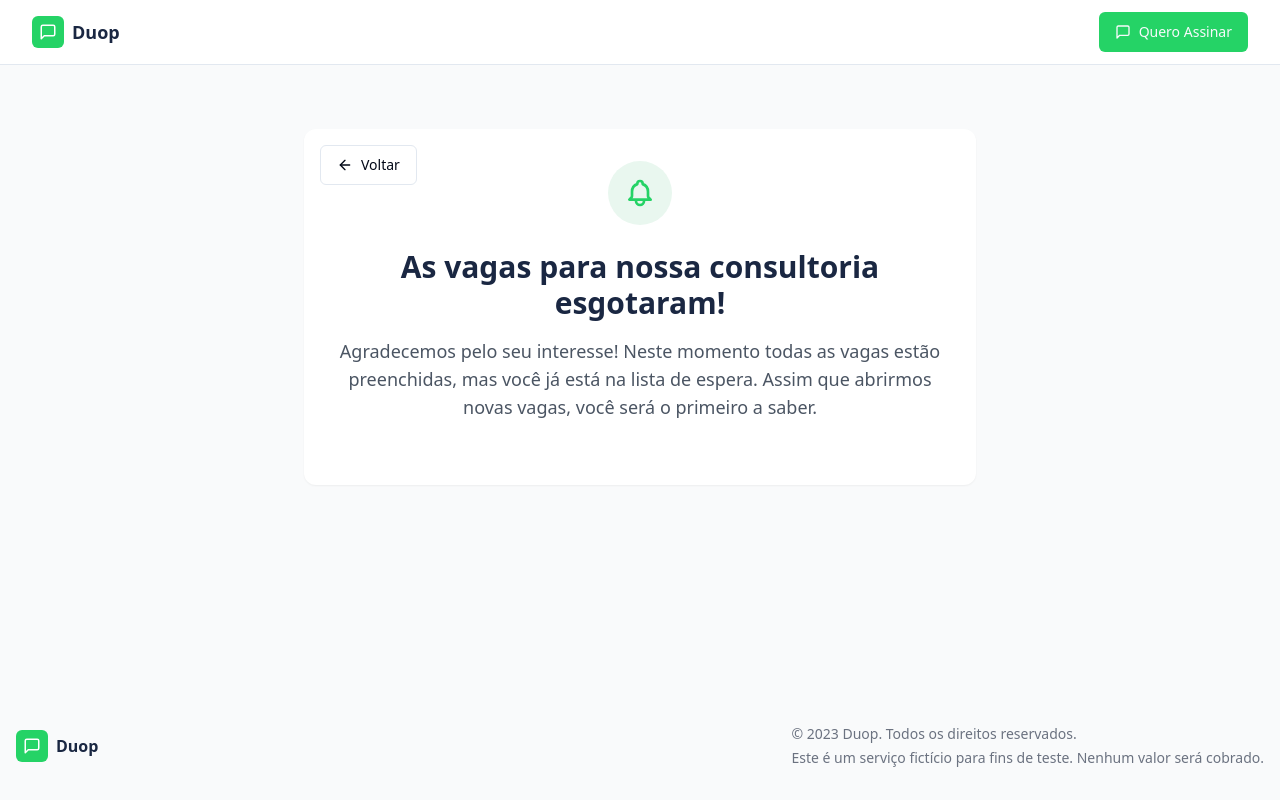
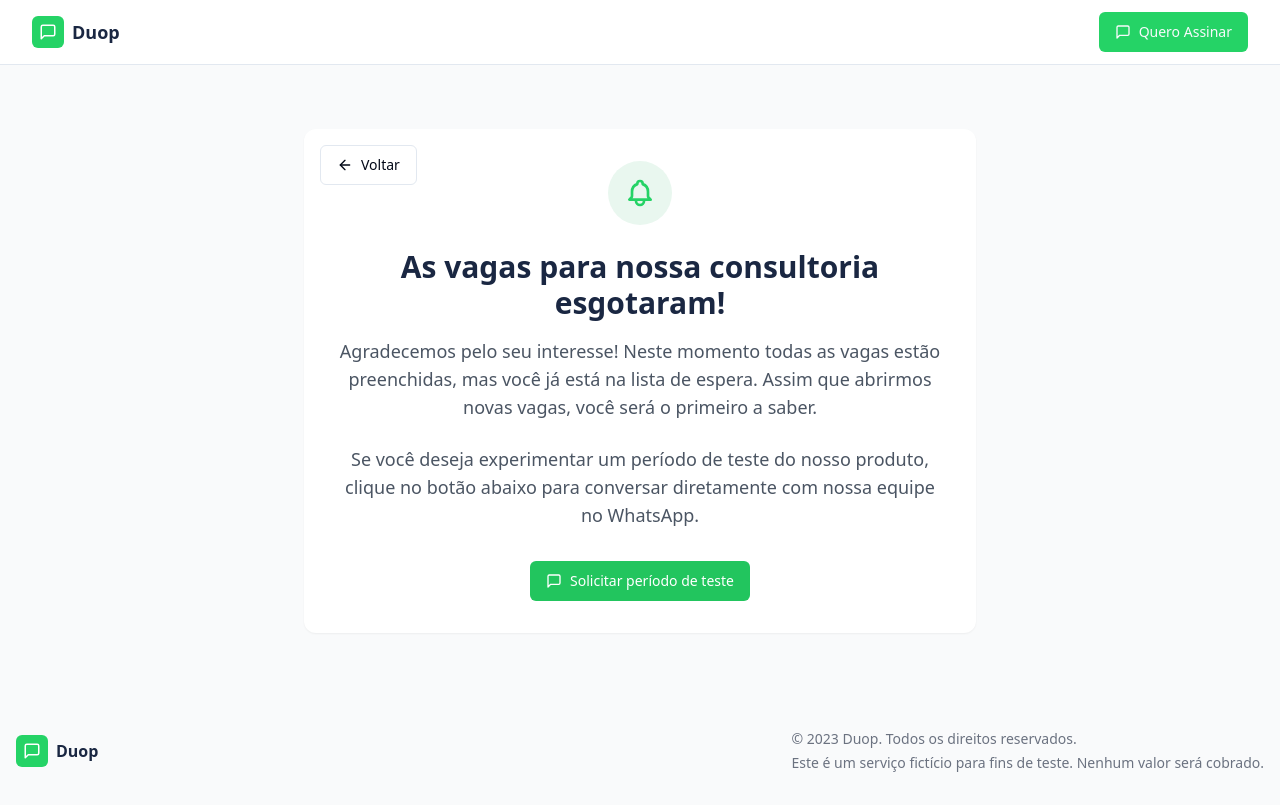
Before and after one commit to duopbr/financial-whatsapp-consultation, a React (Vite) app: page /waitlist in a window 1280 px wide. Built offline with nearby package versions, Linux system fonts and the light colour scheme.

Commit message:
Add WhatsApp chat button to waitlist page
Adds a button to the waitlist page that links to a WhatsApp chat with the specified number. Also adds text to the page with a link for a trial period.

```diff
--- a/src/pages/Waitlist.tsx
+++ b/src/pages/Waitlist.tsx
@@ -4,9 +4,15 @@ import Navbar from '@/components/Navbar';
 import { Button } from "@/components/ui/button";
 import { Footer } from '@/components/Footer';
 import { Link } from 'react-router-dom';
-import { ArrowLeft } from 'lucide-react';
+import { ArrowLeft, MessageSquare } from 'lucide-react';
 
 const Waitlist = () => {
+  const handleWhatsAppChat = () => {
+    const phoneNumber = "5521973973673";
+    const message = encodeURIComponent("Olá! Gostaria de solicitar um período de teste para o produto Duop.");
+    window.open(`https://wa.me/${phoneNumber}?text=${message}`, '_blank');
+  };
+
   return (
     <div className="min-h-screen flex flex-col">
       <Navbar />
@@ -40,9 +46,23 @@ const Waitlist = () => {
             As vagas para nossa consultoria esgotaram!
           </h1>
 
-          <p className="text-lg text-gray-600 mb-8">
+          <p className="text-lg text-gray-600 mb-6">
             Agradecemos pelo seu interesse! Neste momento todas as vagas estão preenchidas, mas você já está na lista de espera. Assim que abrirmos novas vagas, você será o primeiro a saber.
           </p>
+
+          <p className="text-lg text-gray-600 mb-8">
+            Se você deseja experimentar um período de teste do nosso produto, clique no botão abaixo para conversar diretamente com nossa equipe no WhatsApp.
+          </p>
+
+          <div className="flex justify-center">
+            <Button
+              onClick={handleWhatsAppChat}
+              className="bg-green-500 hover:bg-green-600 text-white"
+            >
+              <MessageSquare size={20} />
+              Solicitar período de teste
+            </Button>
+          </div>
         </div>
       </div>
       <Footer />
```
